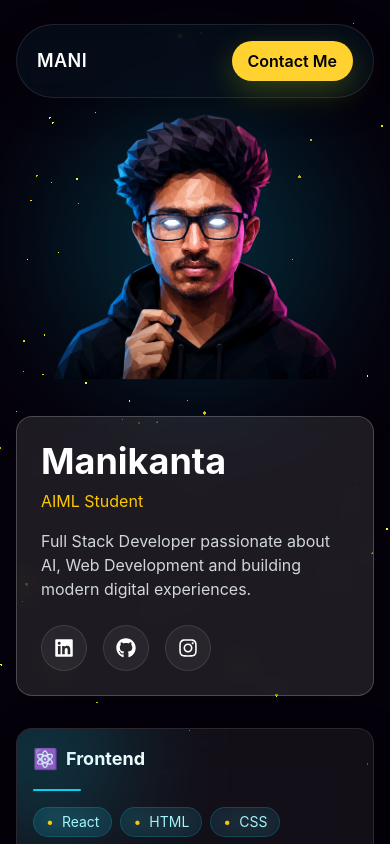
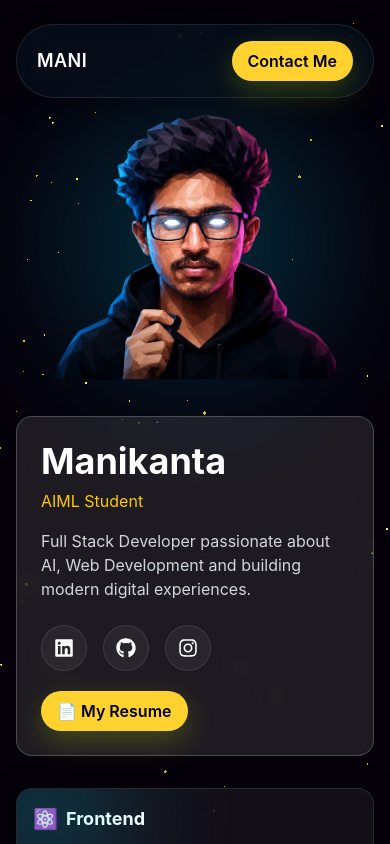
Before and after one commit to mani759/PORTFOLIO, a React app: page / in a window 390 px wide. Both pictures are taken after a click on the picture 195 px from the left and 428 px from the top of the page. Shown: the top 844 px of the page. Built offline with nearby package versions, Linux system fonts and the light colour scheme; the HTML template or start-up script is replaced by a standard one.

Commit message:
changes saved

```diff
--- a/src/components/Button.jsx
+++ b/src/components/Button.jsx
@@ -1,8 +1,8 @@
-const Button = () => {
+const Button = ({ text }) => {
   return (
     <div>
       <button className="rounded-full  px-4 py-2 font-semibold bg-amber-300 text-black shadow-[0_10px_30px_rgba(214,255,0,0.22)] transition-all duration-300 hover:scale-[1.03] hover:shadow-[0_14px_34px_rgba(214,255,0,0.32)] active:scale-[0.97] active:translate-y-[1px]">
-        Contact Me
+        {text}
       </button>
     </div>
   );
--- a/src/components/GlassCard.jsx
+++ b/src/components/GlassCard.jsx
@@ -1,4 +1,5 @@
 import { motion } from "framer-motion";
+import { useState } from "react";
 const GlassCard = ({ title, items, color, icon, index }) => {
   const pillColors = {
     cyan: "bg-cyan-500/10 border border-cyan-400/20 text-cyan-200",
@@ -23,11 +24,9 @@ const GlassCard = ({ title, items, color, icon, index }) => {
         scale: 1.03,
       }}
       transition={{
-        duration: 0.15,
+        duration: 0.1,
       }}
-      whileTap={{
-        scale: 0.97,
-      }}
+      whileTap={{ scale: 0.4 }}
       className="relative overflow-hidden backdrop-blur-xl bg-white/[0.06] border border-white/10 rounded-2xl p-4 w-full lg:w-64 shadow-[0_8px_32px_rgba(0,0,0,0.4)] hover:border-yellow-400/30 transition-all duration-300"
     >
       <div
--- a/src/components/IntroCard.jsx
+++ b/src/components/IntroCard.jsx
@@ -1,10 +1,12 @@
+import { button } from "framer-motion/client";
 import SocialLinks from "./SocialLinks";
 import { motion } from "framer-motion";
+import Button from "./Button";
 
 const IntroCard = () => {
   return (
     <div className="backdrop-blur-md bg-white/10 border border-white/20 rounded-2xl p-6  w-full max-w-[500px]">
-      <div>
+      <div className="gap-5">
         <h1 className="text-4xl font-bold text-white">Manikanta</h1>
 
         <p className="text-yellow-400 mt-2">AIML Student</p>
@@ -30,6 +32,13 @@ const IntroCard = () => {
           }}
         >
           <SocialLinks />
+          <motion.div
+            whileTap={{ scale: 0.9 }}
+            transition={{ duration: 0.4 }}
+            className="mt-5"
+          >
+            <Button text=" 📄 My Resume" />
+          </motion.div>
         </motion.div>
       </div>
     </div>
--- a/src/components/Navbar.jsx
+++ b/src/components/Navbar.jsx
@@ -29,7 +29,7 @@ const Navbar = () => {
           </a>
         </div>
         <div>
-          <Button />
+          <Button text="Contact Me" />
         </div>
       </div>
     </nav>
--- a/src/components/SkillCat.jsx
+++ b/src/components/SkillCat.jsx
@@ -42,6 +42,7 @@ const SkillCat = () => {
       {Skills.map((cat, index) => {
         return (
           <motion.div
+            key={cat.title}
             initial={{
               opacity: 0,
               scale: 0.8,
--- a/src/sections/Hero.jsx
+++ b/src/sections/Hero.jsx
@@ -10,6 +10,7 @@ import { useInView } from "framer-motion";
 import { useRef } from "react";
 import { useEffect } from "react";
 import { AnimatePresence } from "framer-motion";
+import Button from "../components/Button";
 
 const Hero = () => {
   const [showContent, setShowContent] = useState(false);
@@ -145,7 +146,9 @@ const Hero = () => {
                 }}
                 className="text-yellow-300 text-sm font-medium"
               >
-                ✨ Hover to Explore
+                <span className="hidden lg:inline">✨ Hover to Explore</span>
+
+                <span className="lg:hidden">👆 Tap to Explore</span>
               </motion.p>
             )}
           </div>
@@ -172,6 +175,10 @@ const Hero = () => {
                   whileTap={{
                     scale: 0.97,
                   }}
+                  whileHover={{
+                    y: -8,
+                    scale: 1.1,
+                  }}
                 >
                   <IntroCard />
                 </motion.div>
```
Also changed, not shown: src/components/FaceCanvas.jsx (deleted).
